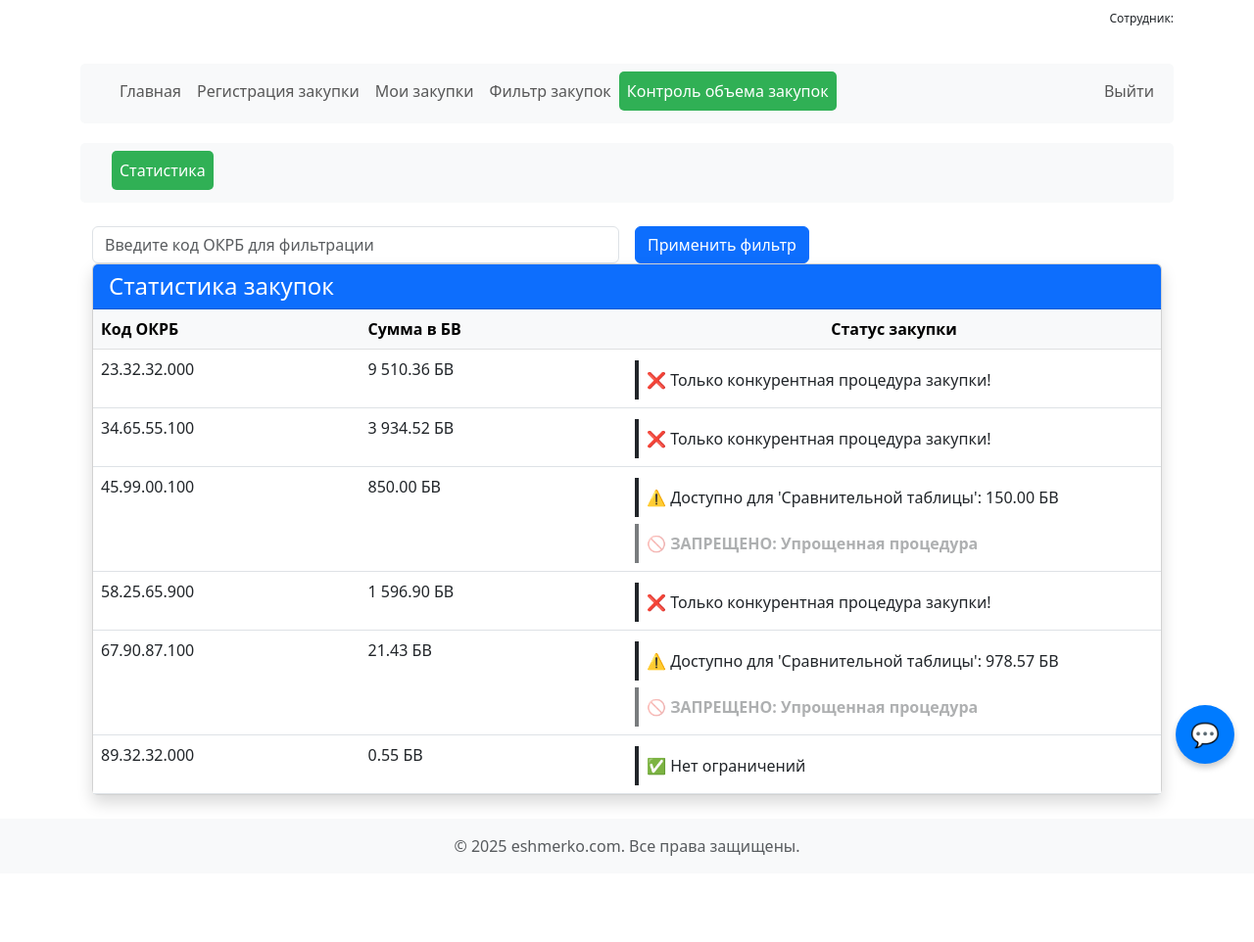
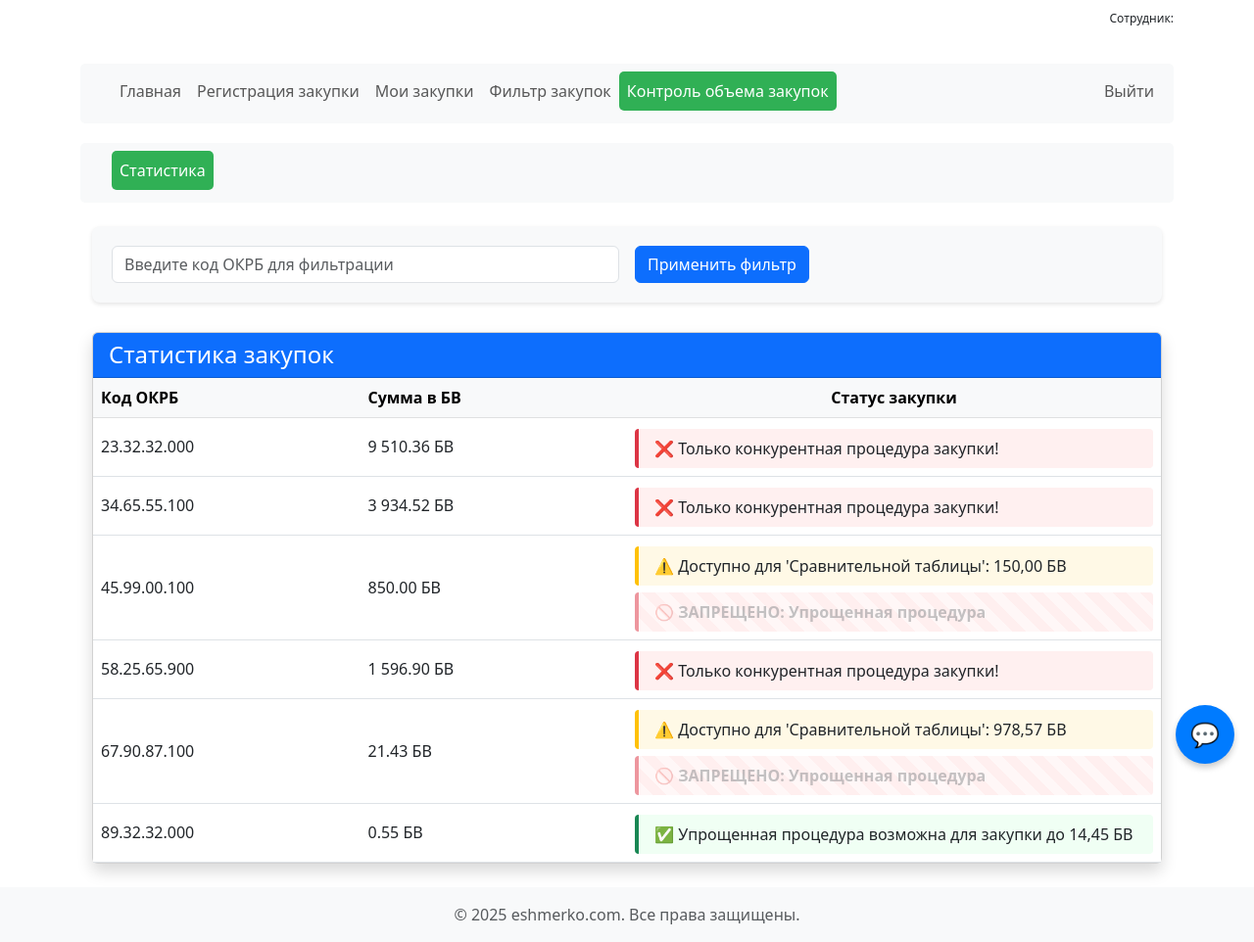
Before and after one commit to eshmerko/forma, a Django app: page /statistics/ in a window 1280 px wide. Shown: the whole page at 98% size. Before the commit the page ends 874 px from the top, so only its background shows below. Run offline with Django 5.2, Linux system fonts and the light colour scheme; data comes from the database, SQL or seed files in the repository; both versions use the stored data as it was after the commit.

Commit message:
добавлен контроль закупок по БВ

```diff
--- a/forma/regforma/templates/statistics.html
+++ b/forma/regforma/templates/statistics.html
@@ -1,21 +1,71 @@
 {% extends "base.html" %}
 
 {% block content %}
+
+
 <style>
+    .search-container {
+        background: #f8f9fa;
+        padding: 20px;
+        border-radius: 8px;
+        box-shadow: 0 2px 4px rgba(0,0,0,0.1);
+        margin-bottom: 30px;
+    }
+
     .blink-highlight {
         animation: blinker 1.5s linear infinite;
         font-weight: 700;
     }
+
     @keyframes blinker {
-        50% { opacity: 0.5; }
+        50% { opacity: 0.4; }
     }
-    .alert-danger .bi {
-        font-size: 1.2em;
-        vertical-align: middle;
+
+    .alert-custom-danger {
+        background: #fff0f0;
+        border-color: #ffcccc;
+        color: #dc3545;
     }
+
     .warning-card {
         border-left: 4px solid;
         margin: 3px 0;
+        padding: 8px;
+        border-radius: 4px;
+    }
+
+    .warning-card.danger {
+        border-left-color: #dc3545;
+        background-color: #fff0f0;
+    }
+
+    .warning-card.warning {
+        border-left-color: #ffc107;
+        background-color: #fff9e6;
+    }
+
+    .warning-card.success {
+        border-left-color: #198754;
+        background-color: #f0fff4;
+    }
+
+    .table-hover tbody tr:hover td {
+        background-color: #f8f9fa;
+    }
+
+    .stat-value {
+        font-weight: 500;
+        vertical-align: middle;
+    }
+
+    .critical-warning {
+        background: repeating-linear-gradient(
+            45deg,
+            #fff0f0,
+            #fff0f0 10px,
+            #ffe0e0 10px,
+            #ffe0e0 20px
+        );
     }
 </style>
    <!-- Навигационная панель -->
@@ -32,7 +82,6 @@
     </div>
 </nav>
 
-<!-- Основной контент -->
 <div class="container mt-4">
     <!-- Форма поиска -->
     <div class="search-container">
@@ -87,13 +136,10 @@
                             <td class="align-middle">
                                 <div class="d-grid gap-1">
                                     {% for warn in item.warnings %}
-                                    <div class="warning-card alert-{{ warn.class }} py-2 mb-0 d-flex align-items-center">
-                                        <i class="bi
-                                            {% if warn.class == 'danger' %}bi-x-circle-fill
-                                            {% elif warn.class == 'warning' %}bi-exclamation-triangle-fill
-                                            {% else %}bi-check-circle-fill{% endif %}
-                                            me-2 fs-5"></i>
-                                        <span class="{{ warn.class }} {% if 'ЗАПРЕЩЕНО' in warn.text %}blink-highlight{% endif %}">
+                                    <div class="warning-card {{ warn.class }} py-2 mb-0 d-flex align-items-center
+                                        {% if 'ЗАПРЕЩЕНО' in warn.text %}critical-warning{% endif %}">
+                                        <i class="bi {{ warn.icon }} me-2 fs-5"></i>
+                                        <span class="{% if 'ЗАПРЕЩЕНО' in warn.text %}blink-highlight{% endif %}">
                                             {{ warn.text }}
                                         </span>
                                     </div>
@@ -117,23 +163,4 @@
 
 <!-- Bootstrap JS -->
 <script src="https://cdn.jsdelivr.net/npm/bootstrap@5.3.0/dist/js/bootstrap.bundle.min.js"></script>
-
-<!-- Скрипт для подсветки активной ссылки -->
-<script>
-    document.addEventListener('DOMContentLoaded', function() {
-        const currentPath = window.location.pathname;
-        const navLinks = document.querySelectorAll('.nav-link[data-path]');
-
-        navLinks.forEach(link => {
-            const linkPath = link.dataset.path;
-            const listItem = link.closest('.nav-item');
-
-            if (currentPath === linkPath) {
-                listItem.classList.add('active');
-            } else {
-                listItem.classList.remove('active');
-            }
-        });
-    });
-</script>
 {% endblock %}
--- a/forma/regforma/views.py
+++ b/forma/regforma/views.py
@@ -790,6 +790,7 @@ def parser_form(request):
 
     return render(request, 'parser_form.html', {'csv_file': csv_file, 'links_file': links_file})
 
+# views.py
 def statistics_view(request):
     cod_okrb_filter = request.GET.get('cod_okrb', '').strip()
 
@@ -808,35 +809,50 @@ def statistics_view(request):
         item['warnings'] = []
         item['status_class'] = 'success'
 
+        # Форматирование чисел с пробелами в качестве разделителей тысяч
+        def format_bw(value):
+            return f"{value:,.2f}".replace(',', ' ').replace('.', ',')
+
         if bw >= 1000:
             item['warnings'].append({
                 'text': "❌ Только конкурентная процедура закупки!",
-                'class': 'danger'
+                'class': 'danger',
+                'icon': 'bi-x-circle-fill'
             })
             item['status_class'] = 'danger'
         elif bw > 15:
             remaining = 1000 - bw
             if remaining > 0:
                 item['warnings'].append({
-                    'text': f"⚠️ Доступно для 'Сравнительной таблицы': {remaining:,.2f} БВ",
-                    'class': 'warning'
+                    'text': f"⚠️ Доступно для 'Сравнительной таблицы': {format_bw(remaining)} БВ",
+                    'class': 'warning',
+                    'icon': 'bi-exclamation-triangle-fill'
                 })
             else:
                 item['warnings'].append({
                     'text': "⛔ Закупка по 'Сравнительной таблице' запрещена!",
-                    'class': 'danger'
+                    'class': 'danger',
+                    'icon': 'bi-x-circle-fill'
                 })
 
-            # Яркое выделение запрета упрощенной процедуры
             item['warnings'].append({
                 'text': "🚫 ЗАПРЕЩЕНО: Упрощенная процедура",
-                'class': 'danger blink-highlight'
+                'class': 'danger blink-highlight',
+                'icon': 'bi-slash-circle-fill'
             })
             item['status_class'] = 'warning'
         else:
+            remaining_to_limit = 15 - bw
+            if remaining_to_limit < 1:
+                item['warnings'].append({
+                    'text': f"⚠️ Внимание! До лимита упрощенной процедуры осталось всего {format_bw(remaining_to_limit)} БВ",
+                    'class': 'warning',
+                    'icon': 'bi-exclamation-triangle-fill'
+                })
             item['warnings'].append({
-                'text': "✅ Нет ограничений",
-                'class': 'success'
+                'text': f"✅ Упрощенная процедура возможна для закупки до {format_bw(remaining_to_limit)} БВ",
+                'class': 'success',
+                'icon': 'bi-check-circle-fill'
             })
 
     return render(request, 'statistics.html', {
```
Also changed, not shown: forma/db.sqlite3.
